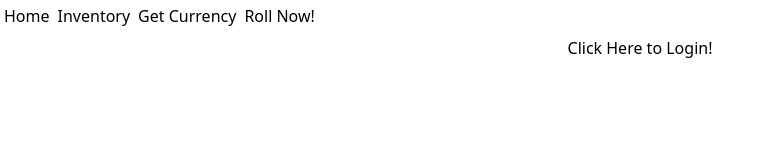
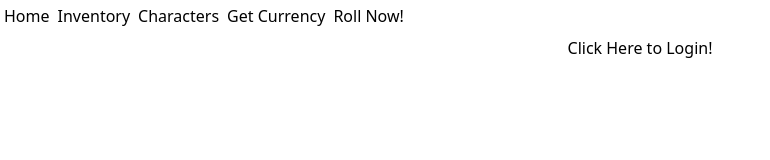
Before and after one commit to susheepls/GachaGear-WIP, a React (Vite) app in the folder frontend/: page / in a window 1280 px wide. Shown: the top 160 px of the page, without its empty margins (0-770 px from the left). Built offline with nearby package versions, Linux system fonts and the light colour scheme.

Commit message:
feat: get started on the characters page;
will have to add a lot of backend changes for it to work but for now just a simple setup
in the frontend.

```diff
--- a/frontend/src/App.tsx
+++ b/frontend/src/App.tsx
@@ -6,6 +6,7 @@ import GachaRoll from "./pages/GachaRoll"
 import Layout from "./components/Layout"
 import UpgradeItem from "./pages/UpgradeItem"
 import CurrencyBox from "./pages/CurrencyBox"
+import Characters from "./pages/Characters"
 
 function App() {
 
@@ -21,6 +22,7 @@ function App() {
           <Route path=":username/inventory/:id" element={<UpgradeItem/>} />
           <Route path="gacharoll" element={<GachaRoll/>} />
           <Route path="currencyBox" element={<CurrencyBox/>} />
+          <Route path="characters" element={<Characters/>} />
         </Route>
       </Routes>
     </BrowserRouter>
--- a/frontend/src/components/NavBar.tsx
+++ b/frontend/src/components/NavBar.tsx
@@ -18,6 +18,7 @@ const NavBar = () => {
     const pages: page[] = [
         {name: 'Home', href: '/', key: 'home'},
         {name: 'Inventory', href: `${currentUserUrl}`, key: 'inventory'},
+        {name: 'Characters', href: '/characters', key: 'characters'},
         {name: 'Get Currency', href: '/currencyBox', key: 'currencybox'},
         {name: 'Roll Now!', href: '/gacharoll', key: 'gacharoll'},
     ];
--- /dev/null
+++ b/frontend/src/pages/Characters.tsx
@@ -0,0 +1,9 @@
+import React from 'react'
+
+const Characters = () => {
+    return (
+        <div>Characters</div>
+    )
+}
+
+export default Characters
```
